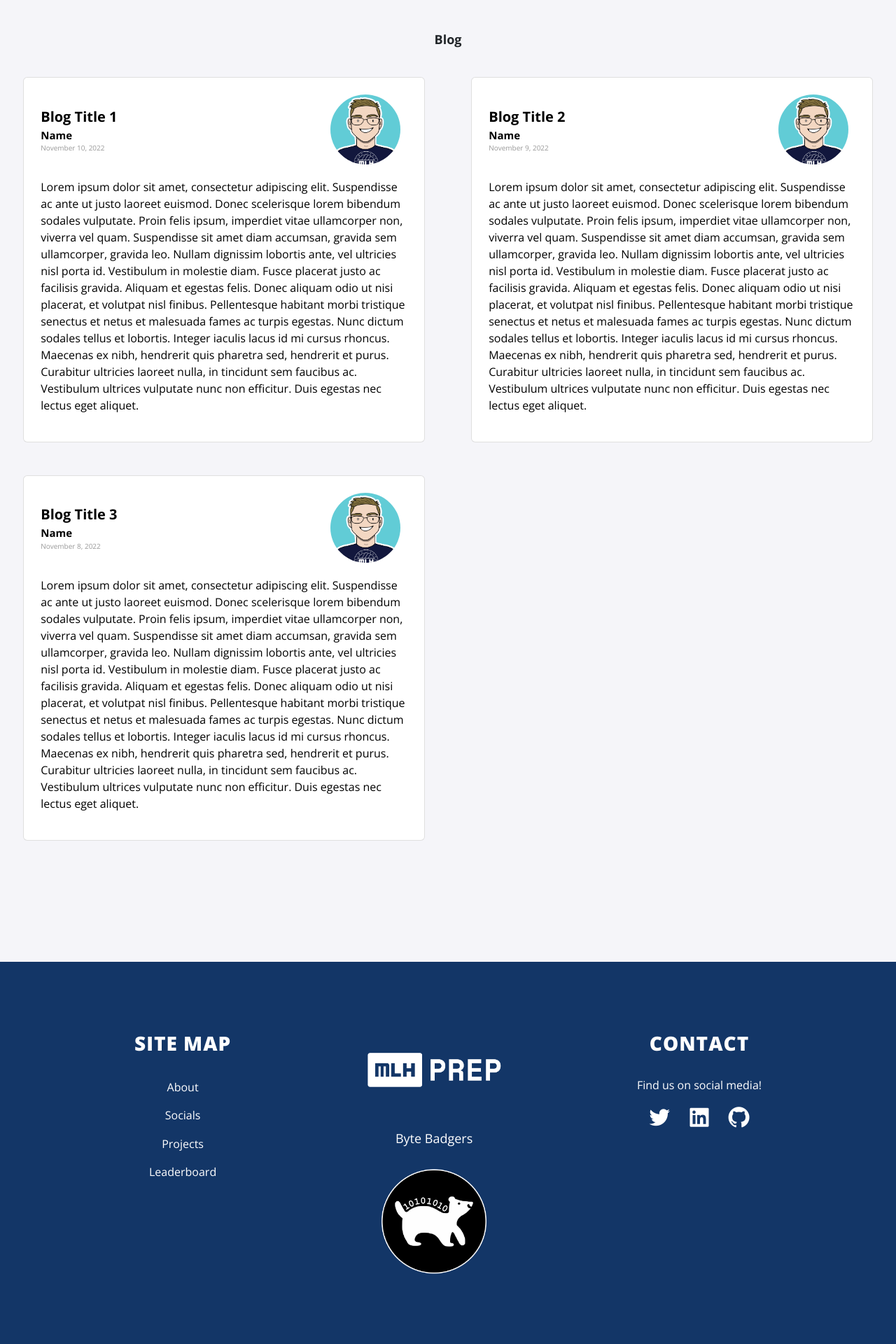
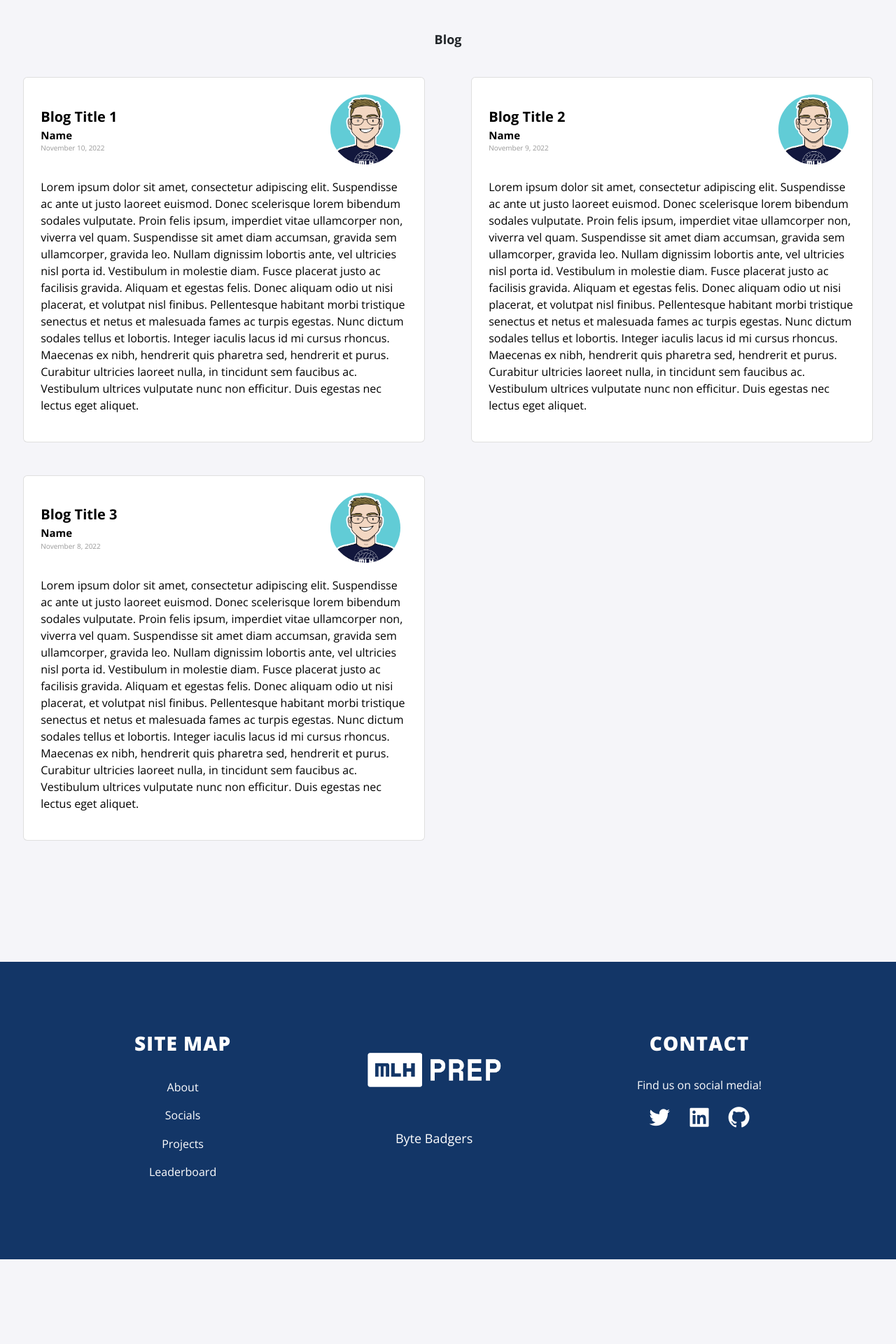
Before and after one commit to MLH-Fellowship/prep-portfolio-22.NOV.PREP.2, a Jekyll site: the page built from index.html, in a window 1280 px wide. Shown: the part 1045-2965 px from the top of the page at 70% size. Built offline with Jekyll 4.4.1, drawn with Linux system fonts in a browser that asks for light colours; nearby versions of some CDN libraries; after the commit the page ends 2844 px from its top, so only the background shows below that.

Commit message:
Removed mascot logo

```diff
--- a/_includes/footer.html
+++ b/_includes/footer.html
@@ -15,7 +15,6 @@
         </div>
       </a>
       <p>Byte Badgers</p>
-      <img src="./assets/img/mascot_logo.png" id="mascot-logo" class="spin" />
     </div>
 
     <div class="col3">
--- a/_sass/all.scss
+++ b/_sass/all.scss
@@ -74,15 +74,6 @@ h2 {
 a {
   color: black;
   padding: 0.2em;
-}
-
-#mascot-logo {
-  width: 150px;
-  height: 150px;
-}
-
-.spin:hover {
-  animation: spin 1s ease-in-out 1;
 }
 
 .info {
```
Also changed, not shown: assets/img/mascot_logo.png (deleted).
